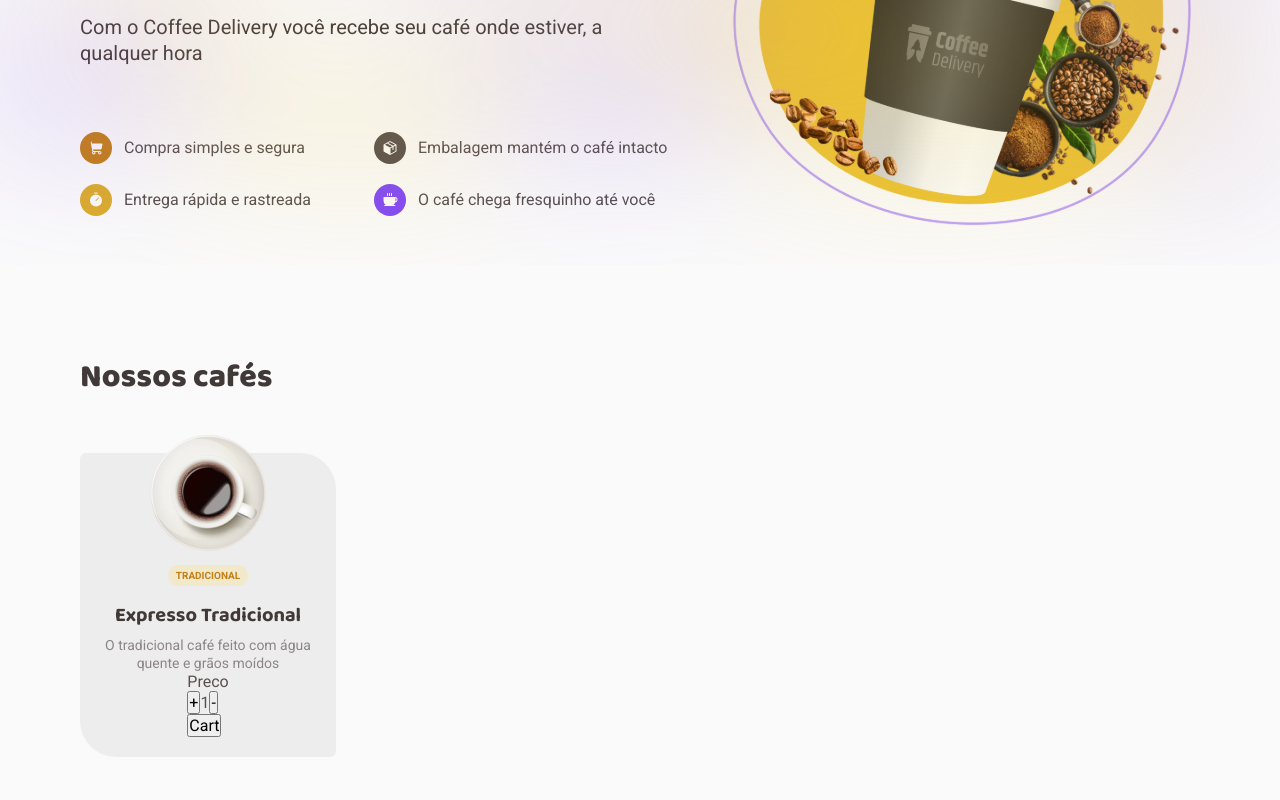
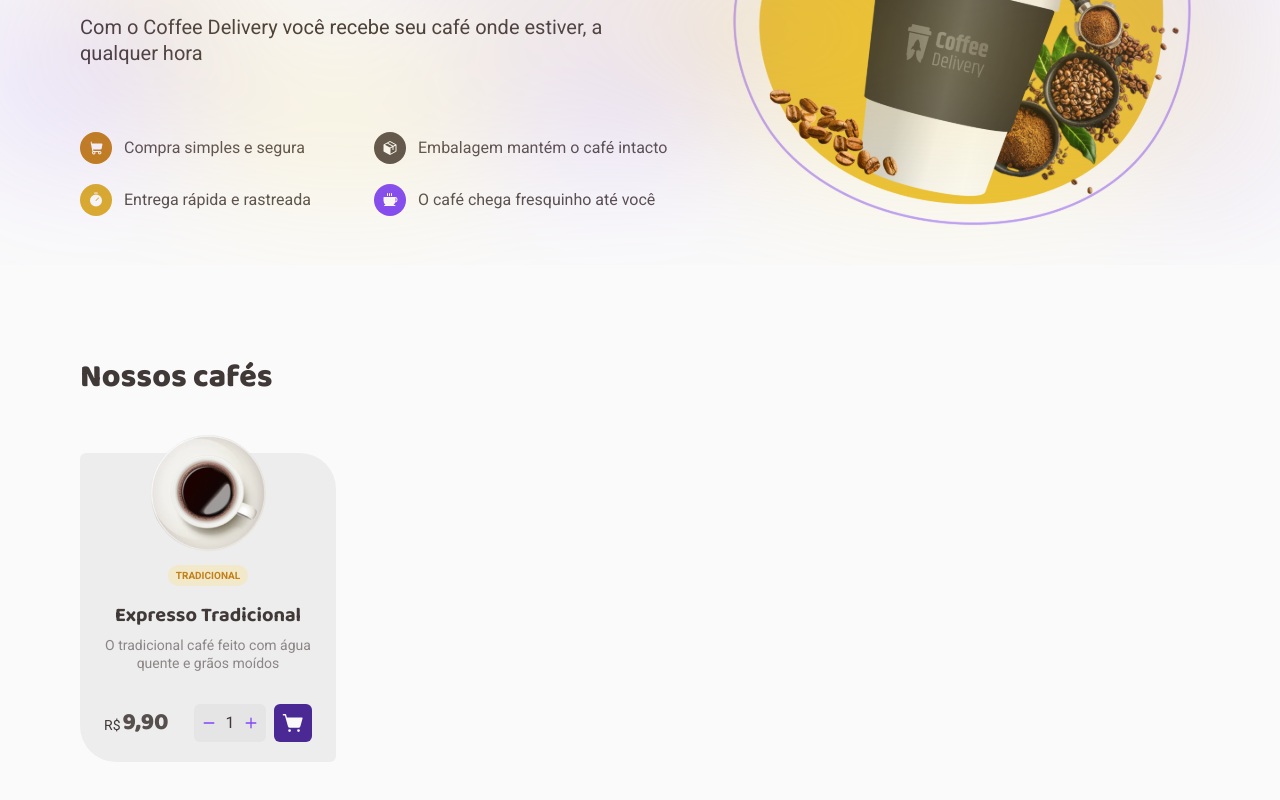
Before and after one commit to Bellorico323/Coffee-Delivery-Ignite, a React (Vite) app: page / in a window 1280 px wide. Shown: the part 327-1127 px from the top of the page. Built offline with nearby package versions, Linux system fonts and the light colour scheme.

Commit message:
Finishing Card

```diff
--- a/src/pages/Home/components/Card/index.tsx
+++ b/src/pages/Home/components/Card/index.tsx
@@ -1,4 +1,14 @@
-import { CardContainer, CardContent, Tag } from './style'
+import { Minus, Plus, ShoppingCartSimple } from '@phosphor-icons/react'
+import {
+  Buy,
+  CardContainer,
+  CardContent,
+  Counter,
+  Actions,
+  Price,
+  Tag,
+  Value,
+} from './style'
 
 export function Card() {
   return (
@@ -10,15 +20,26 @@ export function Card() {
         <h3>Expresso Tradicional</h3>
         <p>O tradicional café feito com água quente e grãos moídos</p>
       </CardContent>
-      <footer>
-        <span>Preco</span>
-        <div>
-          <button>+</button>
-          <span>1</span>
-          <button>-</button>
-        </div>
-        <button>Cart</button>
-      </footer>
+      <Buy>
+        <Price>
+          <span>R$</span>
+          <Value>9,90</Value>
+        </Price>
+        <Actions>
+          <Counter>
+            <button>
+              <Minus size={14} weight="bold" />
+            </button>
+            <span>1</span>
+            <button>
+              <Plus size={14} weight="bold" />
+            </button>
+          </Counter>
+          <button>
+            <ShoppingCartSimple size={22} weight="fill" />
+          </button>
+        </Actions>
+      </Buy>
     </CardContainer>
   )
 }
--- a/src/pages/Home/components/Card/style.ts
+++ b/src/pages/Home/components/Card/style.ts
@@ -58,3 +58,91 @@ export const CardContent = styled.div`
     margin-top: 0.5rem;
   }
 `
+
+export const Buy = styled.div`
+  display: flex;
+  margin-top: 2rem;
+  width: 100%;
+  justify-content: space-between;
+  align-items: center;
+`
+
+export const Price = styled.div`
+  display: flex;
+  gap: 2px;
+
+  span {
+    ${tipografia.fonts.textS}
+    color: ${(props) => props.theme['brown-700']};
+    align-self: center;
+    margin-top: 4px;
+  }
+`
+
+export const Value = styled.p`
+  ${tipografia.fonts.titleM}
+  align-self: center;
+`
+
+export const Actions = styled.div`
+  display: flex;
+  align-items: center;
+  justify-content: center;
+  gap: 0.5rem;
+
+  > button {
+    background: ${(props) => props.theme['purple-800']};
+    border: none;
+    padding: 0.5rem;
+    border-radius: 6px;
+
+    display: flex;
+    align-items: center;
+    justify-content: center;
+
+    > svg {
+      color: ${(props) => props.theme['white-bg']};
+    }
+  }
+`
+
+export const Counter = styled.div`
+  display: flex;
+  justify-content: center;
+  align-items: center;
+  gap: 4px;
+  padding: 0.5rem;
+  border-radius: 6px;
+
+  background: ${(props) => props.theme['gray-300']};
+
+  > button {
+    border: none;
+    background: transparent;
+    display: flex;
+    justify-content: center;
+    align-items: center;
+    color: ${(props) => props.theme['purple-500']};
+
+    font-weight: bold;
+
+    &:focus {
+      box-shadow: none;
+    }
+
+    &:hover {
+      color: ${(props) => props.theme['purple-800']};
+    }
+  }
+
+  > span {
+    ${tipografia.fonts.textM}
+    color: ${(props) => props.theme['brown-700']};
+    height: 22px;
+    width: 20px;
+
+    display: flex;
+    justify-content: center;
+    align-items: center;
+  }
+`
```
